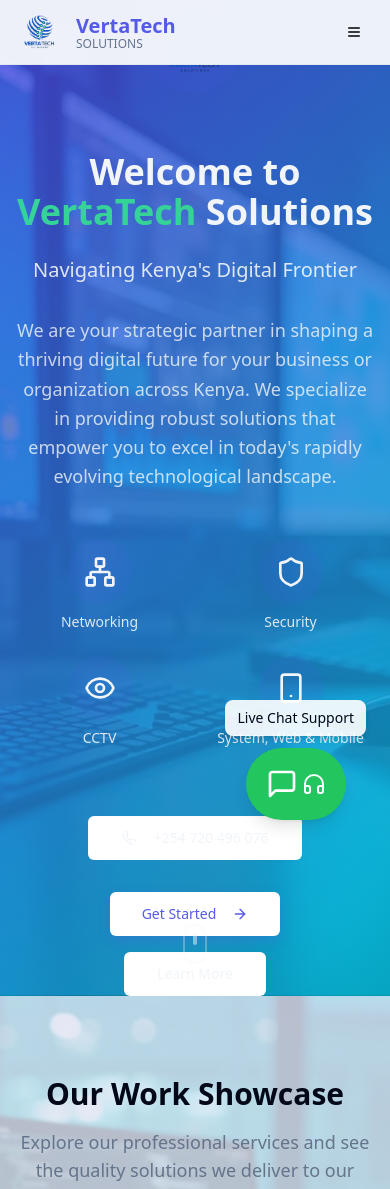
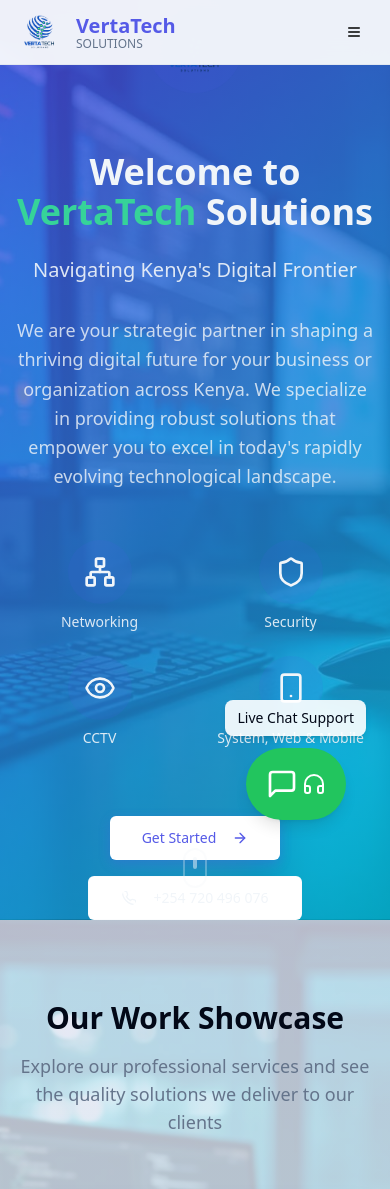
Before and after one commit to vertatech/verta-tech-solutions, a React (Vite) app: page / in a window 390 px wide. Shown: the top 1189 px of the page. Built offline with nearby package versions, Linux system fonts and the light colour scheme.

Commit message:
Adjust mobile view number

```diff
--- a/src/components/hero-section.tsx
+++ b/src/components/hero-section.tsx
@@ -71,19 +71,6 @@ const HeroSection = () => {
           ))}
         </div>
 
-        {/* Contact Information */}
-        <div className="flex flex-col sm:flex-row gap-4 justify-center items-center mb-8 animate-fade-in-up" style={{ animationDelay: '0.8s' }}>
-          <Button
-            size="lg"
-            variant="outline"
-            className="border-hero-text/30 text-hero-text hover:bg-hero-text/10 min-w-[180px] hover:scale-105 transition-all duration-300 group"
-            onClick={() => window.open("tel:+254720496076", "_self")}
-          >
-            <Phone className="mr-2 h-4 w-4 group-hover:ring-2 group-hover:ring-hero-text/50 rounded-full transition-all" />
-            +254 720 496 076
-          </Button>
-        </div>
-
         {/* CTA Buttons */}
         <div className="flex flex-col sm:flex-row gap-4 justify-center items-center animate-fade-in-up" style={{ animationDelay: '1s' }}>
           <Button
@@ -98,10 +85,21 @@ const HeroSection = () => {
           <Button
             size="lg"
             variant="outline"
-            className="border-hero-text/30 text-hero-text hover:bg-hero-text/10 min-w-[140px] hover:scale-105 transition-all duration-300"
+            className="border-hero-text/30 text-hero-text hover:bg-hero-text/10 min-w-[140px] hover:scale-105 transition-all duration-300 sm:inline-flex hidden"
             onClick={() => window.location.href = '/contact'}
           >
             Learn More
+          </Button>
+
+          {/* Phone number button - only visible on mobile */}
+          <Button
+            size="lg"
+            variant="outline"
+            className="border-hero-text/30 text-hero-text hover:bg-hero-text/10 min-w-[180px] hover:scale-105 transition-all duration-300 group sm:hidden"
+            onClick={() => window.open("tel:+254720496076", "_self")}
+          >
+            <Phone className="mr-2 h-4 w-4 group-hover:ring-2 group-hover:ring-hero-text/50 rounded-full transition-all" />
+            +254 720 496 076
           </Button>
         </div>
 
```
